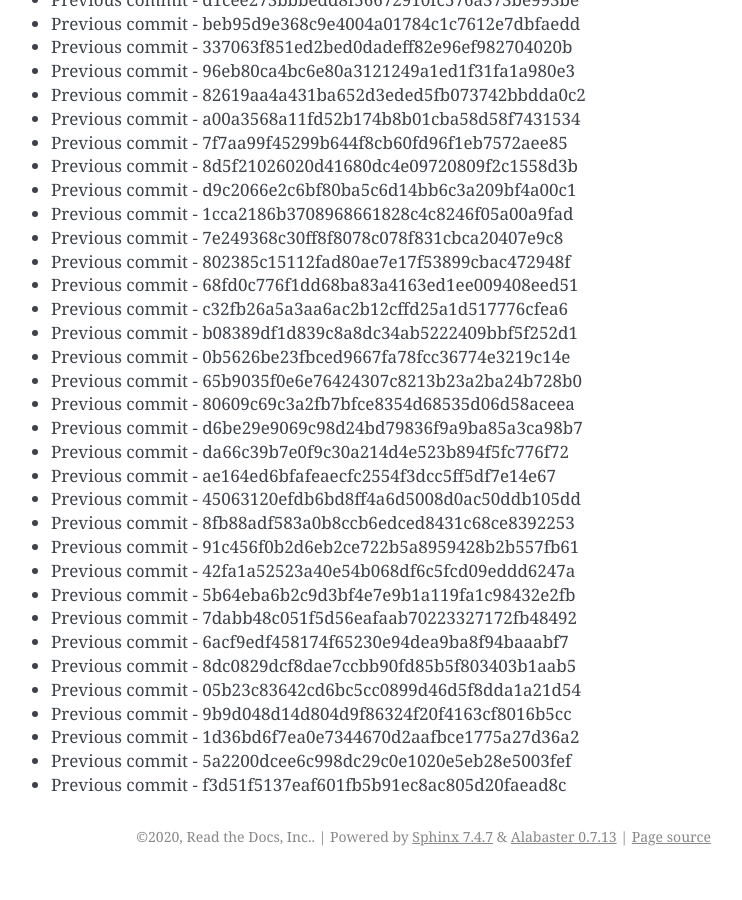
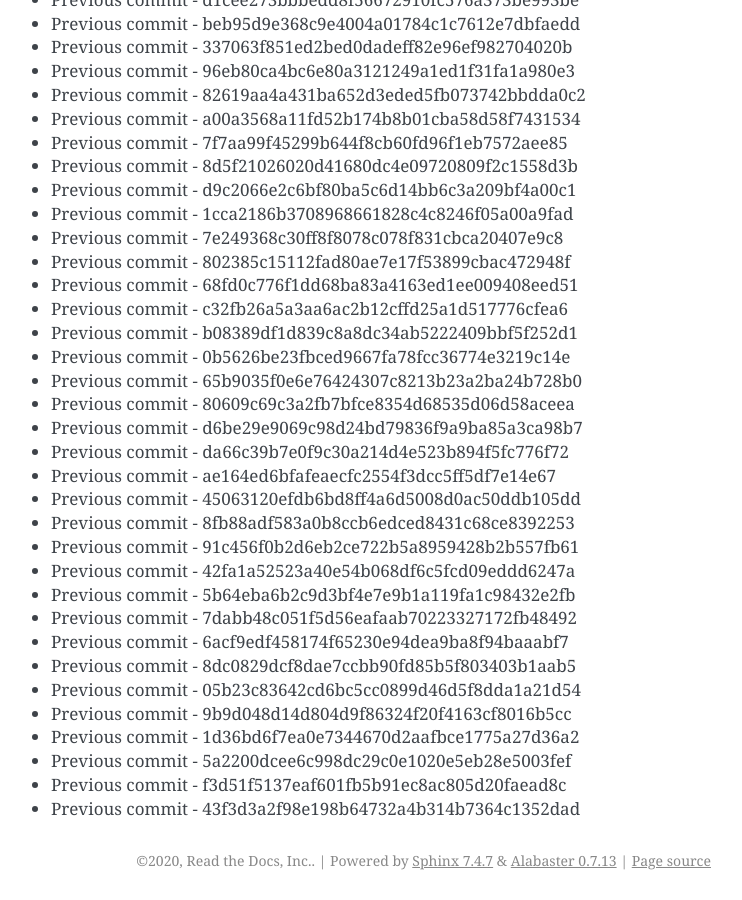
Before and after one commit to readthedocs/rtd-git-stresstest, a Sphinx documentation site: the page built from docs/updates.rst, in a window 1280 px wide and 900 px high, scrolled down 81232 px. Shown: the whole window, without its empty margins (399-1141 px from the left). Built offline with Sphinx 7.4.7, drawn with Linux system fonts in a browser that asks for light colours; before the commit the page ends 82108 px from its top, so only the background shows below that.

Commit message:
Generating commit from previous: 43f3d3a2f98e198b64732a4b314b7364c1352dad

```diff
--- a/docs/updates.rst
+++ b/docs/updates.rst
@@ -3445,3 +3445,4 @@ It can be tested for any performance characteristics.
 * Previous commit - 1d36bd6f7ea0e7344670d2aafbce1775a27d36a2
 * Previous commit - 5a2200dcee6c998dc29c0e1020e5eb28e5003fef
 * Previous commit - f3d51f5137eaf601fb5b91ec8ac805d20faead8c
+* Previous commit - 43f3d3a2f98e198b64732a4b314b7364c1352dad
```
